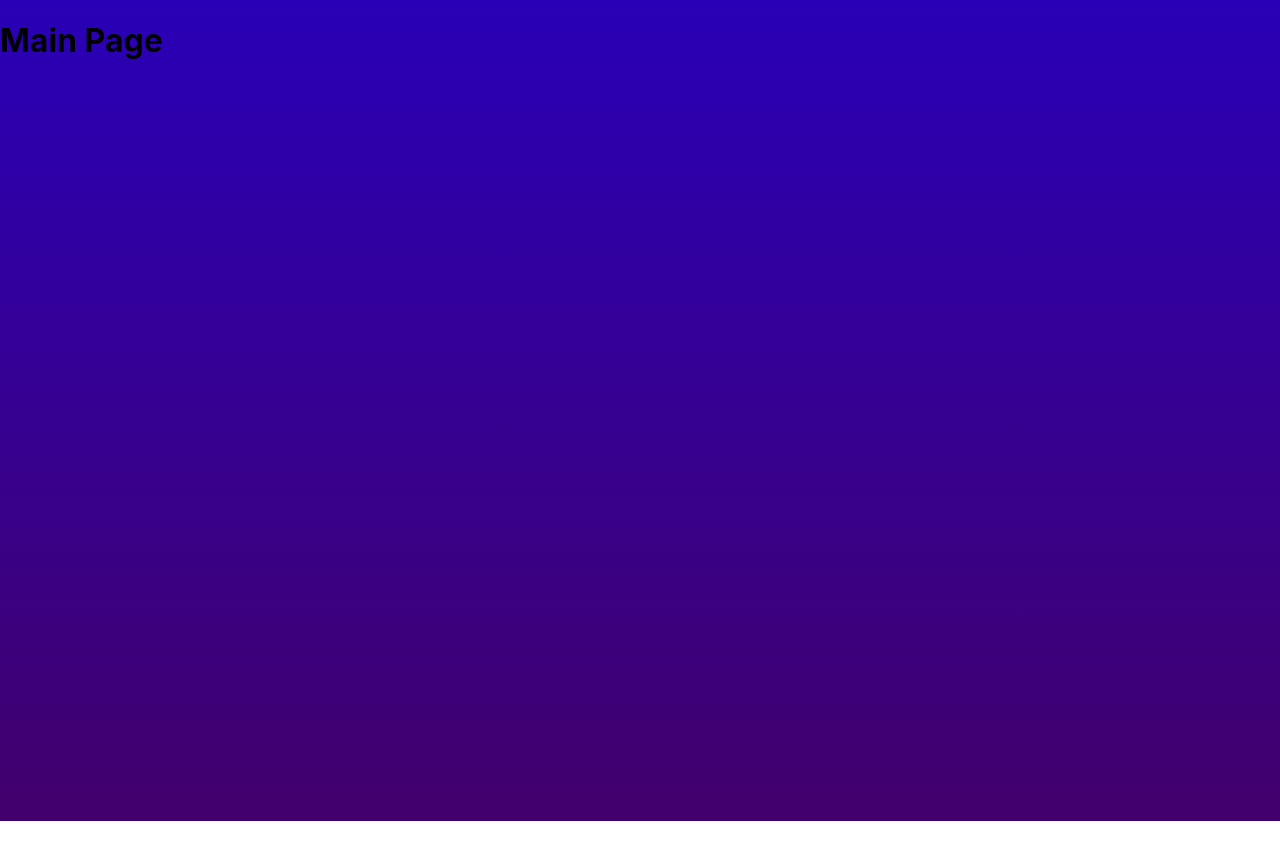
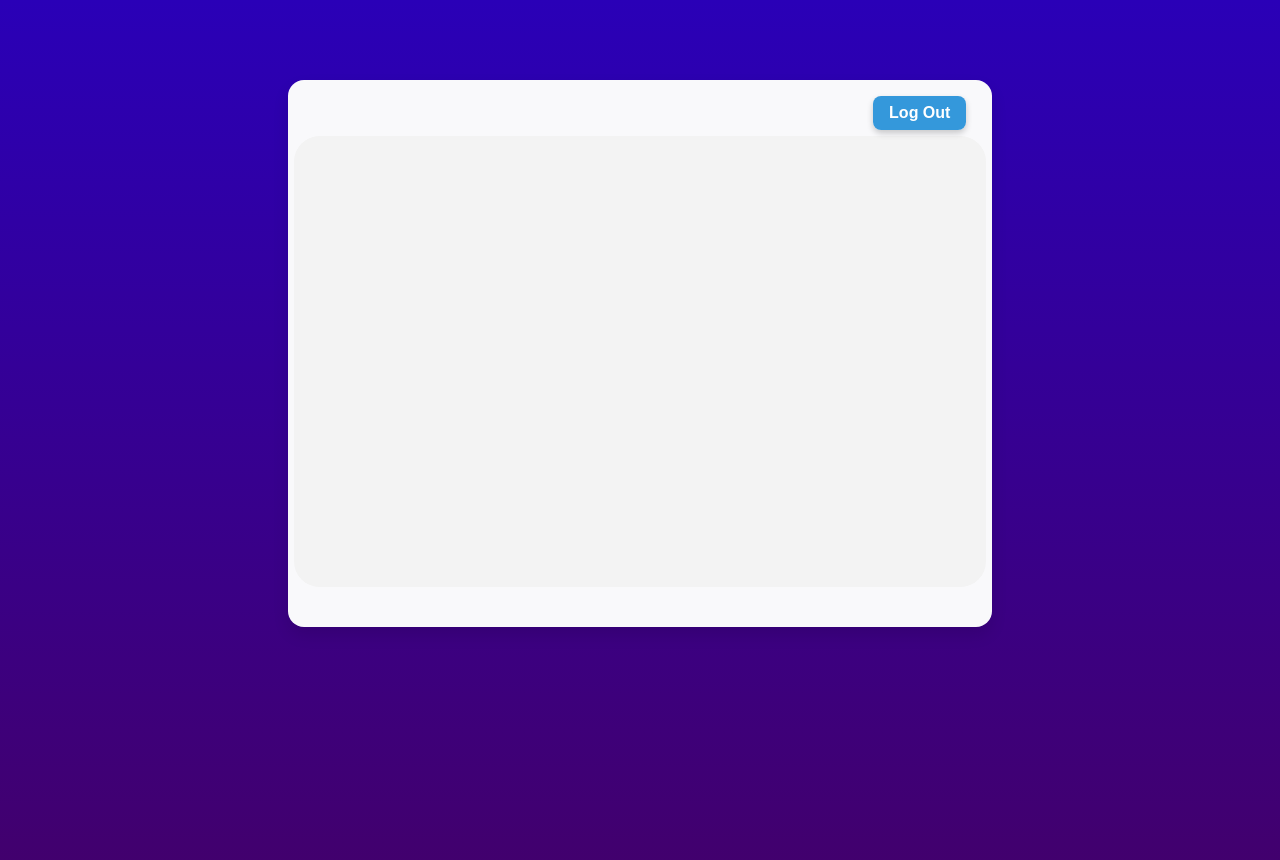
Before and after one commit to EmeraldGames3/BookingFe, a React (Create React App) app in the folder src/: page /main in a window 1280 px wide. Shown: the top 860 px of the page. Before the commit the page ends 821 px from the top, so only its background shows below. Built offline with nearby package versions, Linux system fonts and the light colour scheme.

Commit message:
Start work on MainPage

```diff
--- /dev/null
+++ b/src/src/Components/MainPage/LogOutButton/LogOutButton.css
@@ -0,0 +1,29 @@
+.logout-container {
+    position: absolute; /* Position it relative to the MainPage container */
+    top: 2vh; /* Spacing from the top relative to viewport height */
+    right: 2vw; /* Spacing from the right relative to viewport width */
+    background-color: #ffffff; /* White background for visibility */
+    border-radius: 0.5em; /* Rounded corners for the container */
+    box-shadow: 0 0.2em 0.4em 0 rgba(0, 0, 0, 0.2); /* Subtle shadow for depth */
+}
+
+.logout-button {
+    font-size: 1em; /* Scalable font size */
+    padding: 0.5em 1em; /* Scalable padding inside the button */
+    border: none; /* No border for the button */
+    background-color: #3498db; /* Blueish background color */
+    color: white; /* White text color */
+    border-radius: 0.5em; /* Slightly rounded corners for the button */
+    cursor: pointer; /* Pointer cursor on hover */
+    font-weight: bold; /* Bold font for the text */
+    outline: none; /* Remove the outline to keep styling neat */
+    transition: background-color 0.3s; /* Smooth transition for hover effect */
+}
+
+.logout-button:hover {
+    background-color: #2980b9; /* Slightly darker shade of blue on hover */
+}
+
+.logout-button:focus {
+    outline: none; /* Remove outline to keep styling neat on focus */
+}
--- /dev/null
+++ b/src/src/Components/MainPage/LogOutButton/LogOutButton.js
@@ -0,0 +1,13 @@
+import React from 'react';
+import './LogOutButton.css';
+const LogoutButton = ({ onLogout }) => {
+    return (
+        <div className="logout-container">
+            <button className="logout-button" onClick={onLogout}>
+                Log Out
+            </button>
+        </div>
+    );
+};
+
+export default LogoutButton;
--- a/src/src/Components/MainPage/MainPage.css
+++ b/src/src/Components/MainPage/MainPage.css
@@ -0,0 +1,27 @@
+.container {
+    position: relative; /* This is necessary for absolute positioning inside the container */
+    display: flex;
+    flex-direction: column;
+    align-items: center;
+    justify-content: center;
+    margin: 10vh auto;
+    background: #f9f9fb;
+    padding: 5vh 2.5vw;
+    border-radius: 1em;
+    box-shadow: 0 0.5em 1em rgba(0, 0, 0, 0.1);
+    width: 80vw;
+    max-width: 40em; /* The max-width of the container should be set to define its actual size */
+}
+
+.floor-plan-container {
+    background-color: #f3f3f3; /* Light grey background for the floor plan area */
+    border-radius: 2vw; /* Rounded edges */
+    margin-top: 2vh; /* Space from the header, scaled to viewport height */
+    width: 100%; /* Full width of the container */
+    height: 50vh; /* Height relative to the height of the viewport */
+    display: flex; /* Using flexbox for internal desk layout */
+    flex-wrap: wrap; /* Allowing multiple lines of desks */
+    align-items: center; /* Centering desks vertically */
+    justify-content: space-around; /* Spacing out desks evenly */
+    padding: 2vw; /* Space inside the floor plan area relative to viewport width */
+}
--- a/src/src/Components/MainPage/MainPage.js
+++ b/src/src/Components/MainPage/MainPage.js
@@ -1,7 +1,18 @@
+import React from 'react';
+import './MainPage.css';
+import LogoutButton from './LogOutButton/LogOutButton';
+
 export default function MainPage() {
+    const handleLogout = () => {
+        console.log('Logging out');
+    };
+
     return (
-        <div>
-            <h1>Main Page</h1>
+        <div className="container">
+            <LogoutButton onLogout={handleLogout} />
+            <div className="floor-plan-container">
+                {/* Desk components will go here */}
+            </div>
         </div>
     );
 }
--- a/src/src/Components/WelcomePage/LoginSignUp.js
+++ b/src/src/Components/WelcomePage/LoginSignUp.js
@@ -60,6 +60,12 @@ export default function LoginSignUp() {
         else {
             // Log In logic
             try {
+                if (!email || !password) {
+                    console.error('Email and password are required');
+                    setErrorMessage('Email and password are required');
+                    setShowError(true);
+                }
+
                 const userCredential = await signInWithEmailAndPassword(auth, email, password);
                 console.log(userCredential);
                 // TODO: Log in the user data in the AuthContext
```
